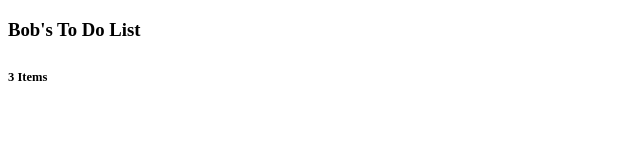
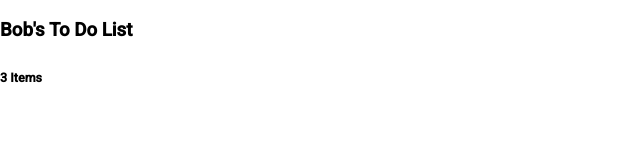
Before and after one commit to fukiIsABadDog/Todo, an Angular app: page / in a window 1280 px wide. Shown: the top 160 px of the page, without its empty margins (0-640 px from the left). Built offline with nearby package versions, Linux system fonts and the light colour scheme.

Commit message:
Added Angular Materials

```diff
--- a/angular.json
+++ b/angular.json
@@ -25,6 +25,7 @@
               "src/assets"
             ],
             "styles": [
+              "@angular/material/prebuilt-themes/indigo-pink.css",
               "src/styles.css"
             ],
             "scripts": []
@@ -87,6 +88,7 @@
               "src/assets"
             ],
             "styles": [
+              "@angular/material/prebuilt-themes/indigo-pink.css",
               "src/styles.css"
             ],
             "scripts": []
--- a/package.json
+++ b/package.json
@@ -11,10 +11,12 @@
   "private": true,
   "dependencies": {
     "@angular/animations": "^16.0.0",
+    "@angular/cdk": "^16.1.5",
     "@angular/common": "^16.0.0",
     "@angular/compiler": "^16.0.0",
     "@angular/core": "^16.0.0",
     "@angular/forms": "^16.0.0",
+    "@angular/material": "^16.1.5",
     "@angular/platform-browser": "^16.0.0",
     "@angular/platform-browser-dynamic": "^16.0.0",
     "@angular/router": "^16.0.0",
--- a/src/index.html
+++ b/src/index.html
@@ -6,6 +6,9 @@
   <base href="/">
   <meta name="viewport" content="width=device-width, initial-scale=1">
   <link rel="icon" type="image/x-icon" href="favicon.ico">
+  <link rel="preconnect" href="https://fonts.gstatic.com">
+  <link href="https://fonts.googleapis.com/css2?family=Roboto:wght@300;400;500&display=swap" rel="stylesheet">
+  <link href="https://fonts.googleapis.com/icon?family=Material+Icons" rel="stylesheet">
 </head>
 <body>
   <app-root></app-root>
--- a/src/styles.css
+++ b/src/styles.css
@@ -1 +1,4 @@
 /* You can add global styles to this file, and also import other style files */
+
+html, body { height: 100%; }
+body { margin: 0; font-family: Roboto, "Helvetica Neue", sans-serif; }
```
Also changed, not shown: src/app/app.module.ts (+16 -1 lines), 1 other file (tests, documents, lock files or other folders).
